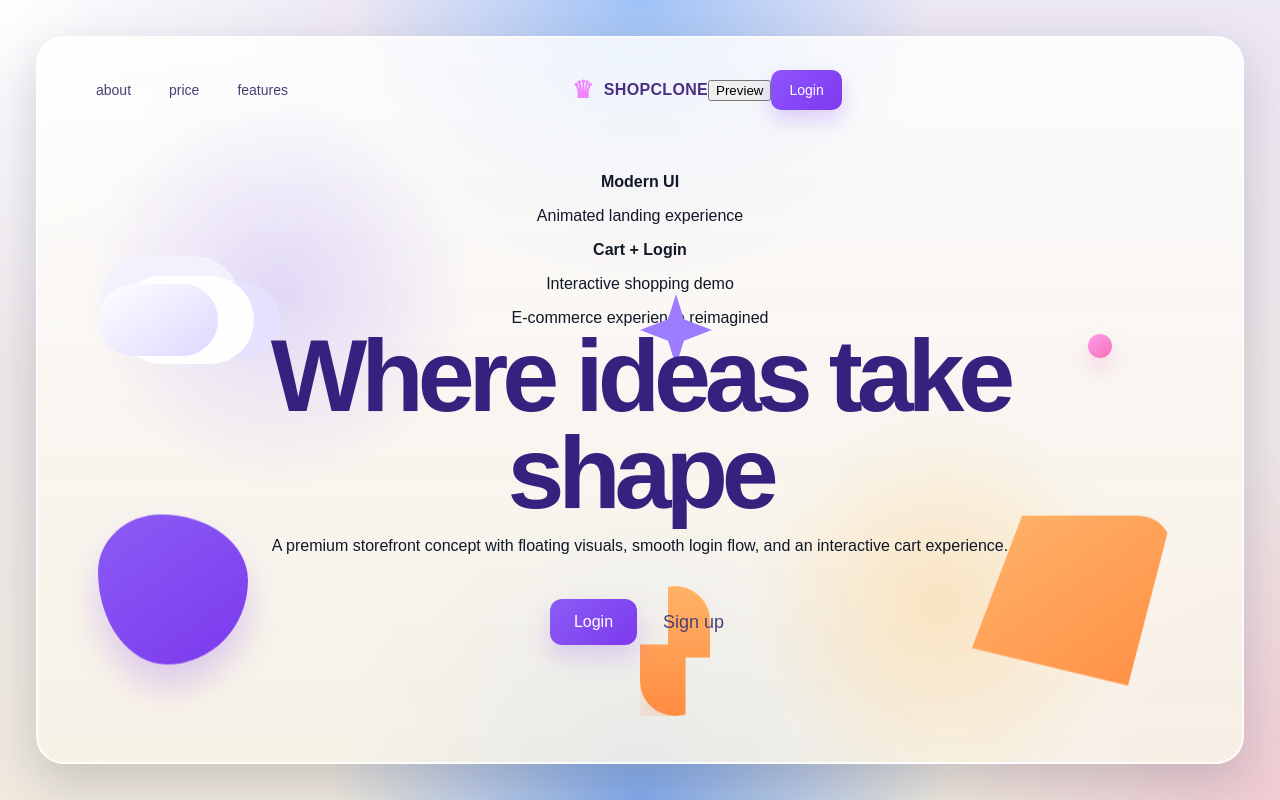
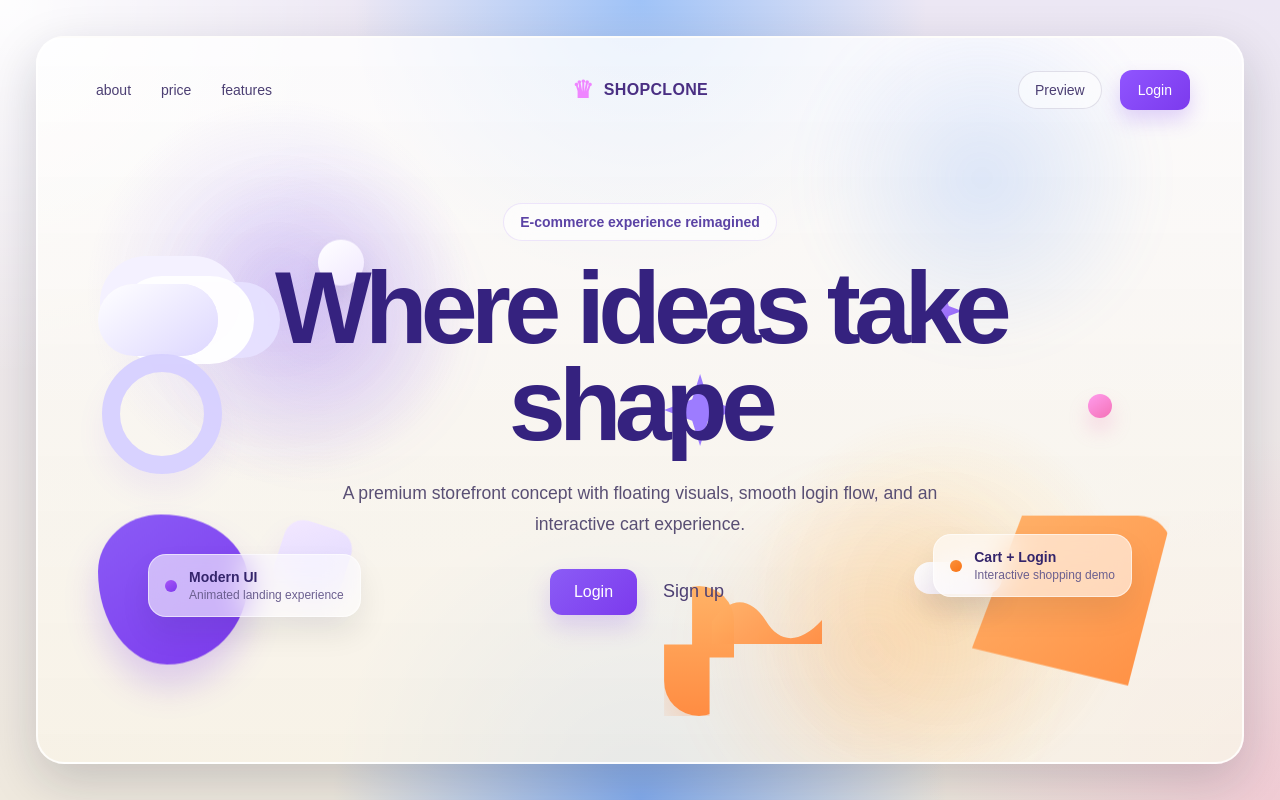
Before and after one commit to anishthetechie/ShopE, a React (Vite) app: page / in a window 1280 px wide. Built offline with nearby package versions, Linux system fonts and the light colour scheme.

Commit message:
Update styles.css

```diff
--- a/src/styles.css
+++ b/src/styles.css
@@ -51,11 +51,42 @@ body {
   content: "";
   position: absolute;
   inset: 0;
-  background-image:
-    radial-gradient(rgba(30, 41, 59, 0.1) 0.6px, transparent 0.6px);
+  background-image: radial-gradient(rgba(30, 41, 59, 0.08) 0.6px, transparent 0.6px);
   background-size: 4px 4px;
-  opacity: 0.28;
+  opacity: 0.22;
   pointer-events: none;
+}
+
+.ambient-glow {
+  position: absolute;
+  border-radius: 999px;
+  filter: blur(18px);
+  pointer-events: none;
+  z-index: 0;
+}
+
+.ambient-1 {
+  width: 320px;
+  height: 320px;
+  background: radial-gradient(circle, rgba(124, 58, 237, 0.18), transparent 70%);
+  left: 120px;
+  top: 120px;
+}
+
+.ambient-2 {
+  width: 360px;
+  height: 360px;
+  background: radial-gradient(circle, rgba(59, 130, 246, 0.16), transparent 70%);
+  right: 80px;
+  top: -40px;
+}
+
+.ambient-3 {
+  width: 380px;
+  height: 380px;
+  background: radial-gradient(circle, rgba(251, 146, 60, 0.18), transparent 70%);
+  bottom: -80px;
+  right: 180px;
 }
 
 .landing-navbar {
@@ -67,10 +98,15 @@ body {
   padding: 32px 52px 14px;
 }
 
-.landing-nav-left {
+.landing-nav-left,
+.landing-nav-right {
   display: flex;
-  gap: 26px;
+  gap: 18px;
   align-items: center;
+}
+
+.landing-nav-right {
+  justify-self: end;
 }
 
 .nav-link {
@@ -96,13 +132,24 @@ body {
   font-size: 24px;
 }
 
+.ghost-pill {
+  border: 1px solid rgba(76, 63, 115, 0.15);
+  background: rgba(255, 255, 255, 0.55);
+  color: #4c3f73;
+  padding: 10px 16px;
+  border-radius: 999px;
+  font-size: 14px;
+  cursor: pointer;
+  backdrop-filter: blur(10px);
+}
+
 .download-btn {
   justify-self: end;
   border: none;
   background: linear-gradient(135deg, #9055ff, #7c3aed);
   color: white;
   padding: 12px 18px;
-  border-radius: 10px;
+  border-radius: 12px;
   font-size: 14px;
   cursor: pointer;
   box-shadow: 0 10px 20px rgba(124, 58, 237, 0.22);
@@ -120,14 +167,40 @@ body {
   text-align: center;
 }
 
+.hero-kicker {
+  display: inline-flex;
+  align-items: center;
+  gap: 10px;
+  padding: 10px 16px;
+  border-radius: 999px;
+  background: rgba(255, 255, 255, 0.58);
+  border: 1px solid rgba(124, 58, 237, 0.12);
+  color: #5b43a5;
+  font-size: 14px;
+  font-weight: 700;
+  backdrop-filter: blur(12px);
+  position: relative;
+  z-index: 3;
+}
+
 .landing-hero h1 {
-  margin: 0;
-  max-width: 900px;
-  font-size: clamp(3.4rem, 8vw, 7rem);
+  margin: 18px 0 0;
+  max-width: 980px;
+  font-size: clamp(3.8rem, 8vw, 7.4rem);
   line-height: 0.95;
-  letter-spacing: -0.06em;
+  letter-spacing: -0.065em;
   color: #35227f;
   font-weight: 900;
+  position: relative;
+  z-index: 3;
+}
+
+.hero-subtitle {
+  max-width: 660px;
+  margin: 24px 0 0;
+  color: #594f74;
+  font-size: 1.1rem;
+  line-height: 1.8;
   position: relative;
   z-index: 3;
 }
@@ -163,7 +236,7 @@ body {
 .hero-shape {
   position: absolute;
   pointer-events: none;
-  filter: blur(0.4px);
+  filter: blur(0.2px);
 }
 
 .shape-cloud {
@@ -183,8 +256,8 @@ body {
 .shape-star {
   width: 72px;
   height: 72px;
-  top: 170px;
-  left: 50%;
+  top: 250px;
+  left: 52%;
   transform: translateX(-50%) rotate(28deg);
   background: #9d7cff;
   clip-path: polygon(
@@ -206,7 +279,7 @@ body {
   height: 24px;
   background: linear-gradient(145deg, #ff9ced, #f472b6);
   border-radius: 999px;
-  top: 210px;
+  top: 270px;
   right: 130px;
   box-shadow: 0 12px 20px rgba(244, 114, 182, 0.25);
   animation: floatSlow 4.8s ease-in-out infinite;
@@ -227,7 +300,7 @@ body {
   width: 70px;
   height: 130px;
   bottom: 28px;
-  left: 50%;
+  left: 52%;
   transform: translateX(-50%) rotate(25deg);
   background: linear-gradient(180deg, #ffb266, #ff8c42);
   border-radius: 40px;
@@ -248,6 +321,135 @@ body {
   animation: floatSlow 6.4s ease-in-out infinite;
 }
 
+.shape-ring {
+  width: 120px;
+  height: 120px;
+  border: 18px solid rgba(214, 208, 255, 0.95);
+  border-radius: 999px;
+  left: 64px;
+  top: 230px;
+  box-shadow: 0 18px 28px rgba(144, 85, 255, 0.08);
+  animation: floatSlow 7s ease-in-out infinite;
+}
+
+.shape-mini-star {
+  width: 34px;
+  height: 34px;
+  top: 170px;
+  right: 280px;
+  background: linear-gradient(145deg, #b58cff, #8b5cf6);
+  clip-path: polygon(
+    50% 0%,
+    61% 35%,
+    100% 50%,
+    61% 65%,
+    50% 100%,
+    39% 65%,
+    0% 50%,
+    39% 35%
+  );
+  animation: floatSlow 5.2s ease-in-out infinite;
+}
+
+.shape-pill {
+  width: 88px;
+  height: 32px;
+  right: 240px;
+  bottom: 150px;
+  background: linear-gradient(145deg, rgba(255,255,255,0.95), rgba(236, 229, 255, 0.85));
+  border-radius: 999px;
+  box-shadow: 0 16px 24px rgba(76, 63, 115, 0.08);
+  animation: floatSlow 5.8s ease-in-out infinite;
+}
+
+.shape-soft-cube {
+  width: 70px;
+  height: 70px;
+  left: 240px;
+  bottom: 150px;
+  background: linear-gradient(145deg, #f3e8ff, #ddd6fe);
+  border-radius: 20px;
+  transform: rotate(18deg);
+  box-shadow: 0 16px 28px rgba(124, 58, 237, 0.08);
+  animation: floatSlowRotate 7.2s ease-in-out infinite;
+}
+
+.shape-orb {
+  width: 46px;
+  height: 46px;
+  left: 280px;
+  top: 120px;
+  background: linear-gradient(145deg, #ffffff, #f1e8ff);
+  border-radius: 999px;
+  box-shadow: 0 14px 24px rgba(76, 63, 115, 0.1);
+  animation: floatSlow 6.8s ease-in-out infinite;
+}
+
+.shape-wave {
+  width: 110px;
+  height: 48px;
+  bottom: 100px;
+  right: 420px;
+  background: linear-gradient(145deg, #ffb266, #ff8c42);
+  clip-path: path("M 0 25 C 18 0, 38 0, 54 25 C 68 48, 88 48, 110 24 L 110 48 L 0 48 Z");
+  opacity: 0.95;
+  animation: floatSlow 6.3s ease-in-out infinite;
+}
+
+.floating-info-card {
+  position: absolute;
+  display: flex;
+  align-items: center;
+  gap: 12px;
+  background: rgba(255, 255, 255, 0.6);
+  border: 1px solid rgba(255, 255, 255, 0.55);
+  border-radius: 18px;
+  padding: 14px 16px;
+  box-shadow: 0 16px 30px rgba(15, 23, 42, 0.08);
+  backdrop-filter: blur(16px);
+  z-index: 3;
+  text-align: left;
+}
+
+.floating-info-card strong {
+  display: block;
+  font-size: 14px;
+  color: #34256b;
+}
+
+.floating-info-card p {
+  margin: 3px 0 0;
+  font-size: 12px;
+  color: #6b5f8f;
+}
+
+.info-card-left {
+  left: 110px;
+  top: 430px;
+  animation: floatSlow 6.6s ease-in-out infinite;
+}
+
+.info-card-right {
+  right: 110px;
+  top: 410px;
+  animation: floatSlow 7s ease-in-out infinite;
+}
+
+.info-dot {
+  width: 12px;
+  height: 12px;
+  border-radius: 999px;
+  display: inline-block;
+}
+
+.info-dot.purple {
+  background: linear-gradient(145deg, #a855f7, #7c3aed);
+}
+
+.info-dot.orange {
+  background: linear-gradient(145deg, #fb923c, #f97316);
+}
+
 @keyframes floatSlow {
   0%,
   100% {
@@ -255,6 +457,16 @@ body {
   }
   50% {
     transform: translateY(-14px);
+  }
+}
+
+@keyframes floatSlowRotate {
+  0%,
+  100% {
+    transform: rotate(18deg) translateY(0px);
+  }
+  50% {
+    transform: rotate(26deg) translateY(-14px);
   }
 }
 
@@ -900,6 +1112,11 @@ body {
     font-size: clamp(3rem, 7vw, 5.8rem);
   }
 
+  .info-card-left,
+  .info-card-right {
+    display: none;
+  }
+
   .products-grid {
     grid-template-columns: repeat(2, minmax(0, 1fr));
   }
@@ -960,12 +1177,10 @@ body {
     padding: 24px 22px 6px;
   }
 
-  .landing-nav-left {
-    order: 2;
-  }
-
-  .download-btn {
-    justify-self: center;
+  .landing-nav-left,
+  .landing-nav-right {
+    flex-wrap: wrap;
+    justify-content: center;
   }
 
   .landing-hero {
@@ -976,9 +1191,18 @@ body {
     font-size: 3rem;
   }
 
+  .hero-subtitle {
+    font-size: 1rem;
+  }
+
   .shape-cloud,
   .shape-dot,
-  .shape-arrow {
+  .shape-arrow,
+  .shape-pill,
+  .shape-ring,
+  .shape-mini-star,
+  .shape-wave,
+  .shape-soft-cube {
     display: none;
   }
 
```
